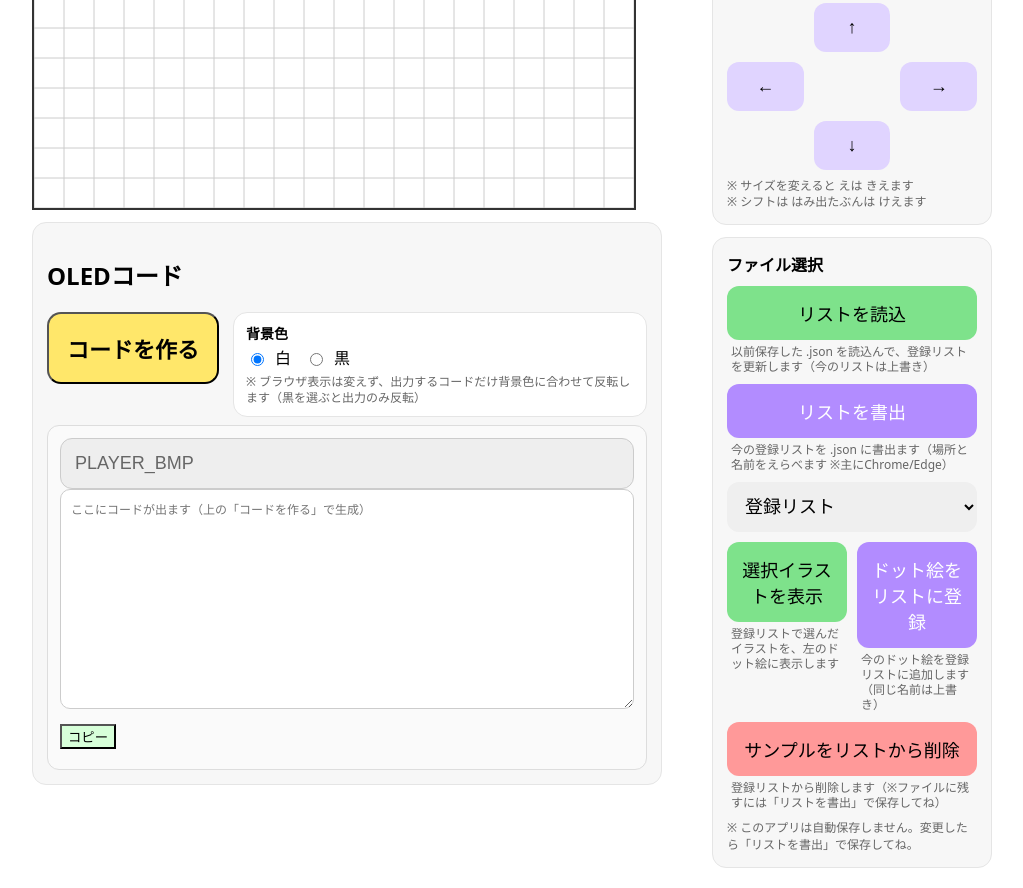
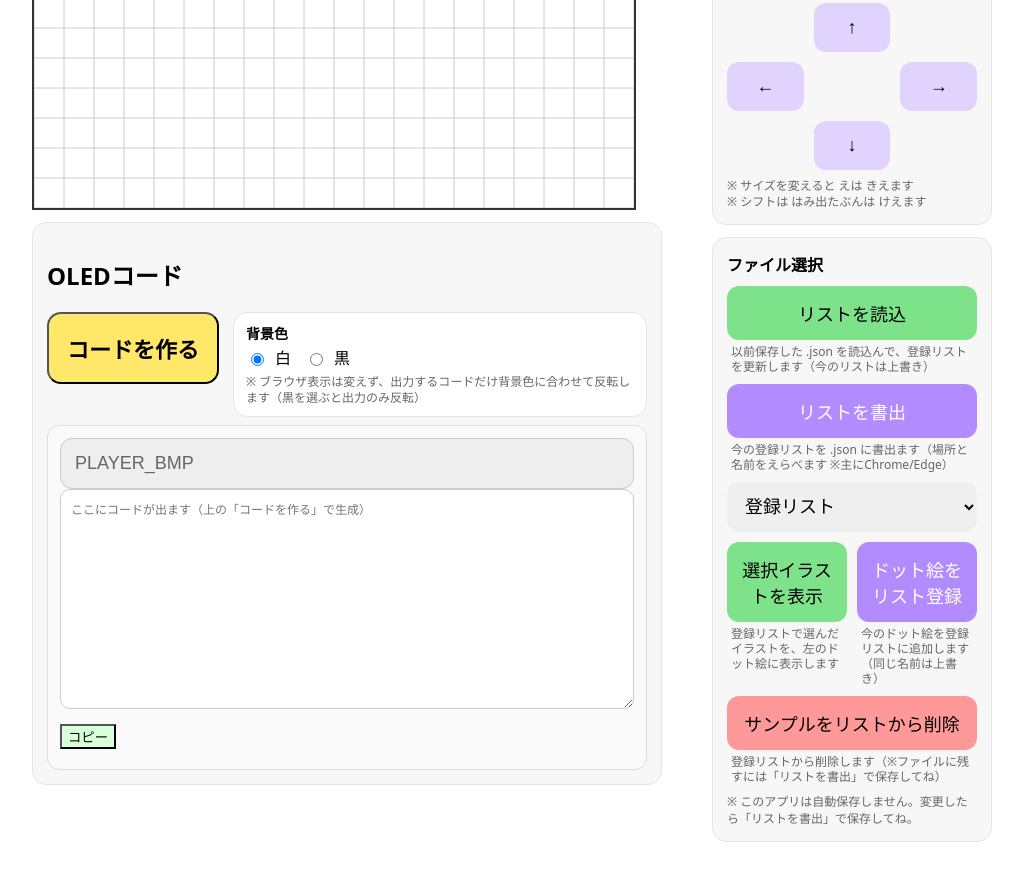
Before and after one commit to yugi-tech-lab/BM-GamePod, a plain HTML site: page sw/tools/oled_dot_editor.html in a window 1280 px wide. Shown: the part 480-1368 px from the top of the page, without its empty margins (128-1151 px from the left). After the commit the page ends 1342 px from the top, so only its background shows below. Drawn offline with Linux system fonts and the light colour scheme.

Commit message:
Update oled_dot_editor.html

```diff
--- a/sw/tools/oled_dot_editor.html
+++ b/sw/tools/oled_dot_editor.html
@@ -383,7 +383,7 @@ body{
           <div class="btnHelp">登録リストで選んだイラストを、左のドット絵に表示します</div>
         </div>
         <div class="btnWrap">
-          <button id="registerSampleBtn" class="btnRegister">ドット絵をリストに登録</button>
+          <button id="registerSampleBtn" class="btnRegister">ドット絵をリスト登録</button>
           <div class="btnHelp">今のドット絵を登録リストに追加します（同じ名前は上書き）</div>
         </div>
       </div>
```
